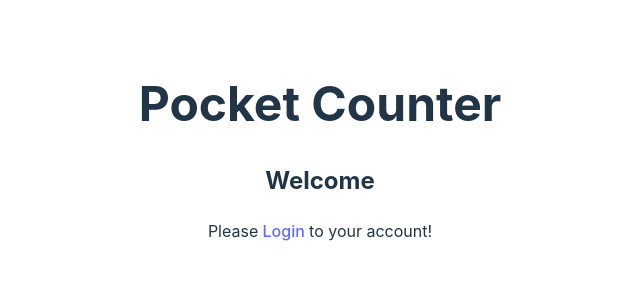
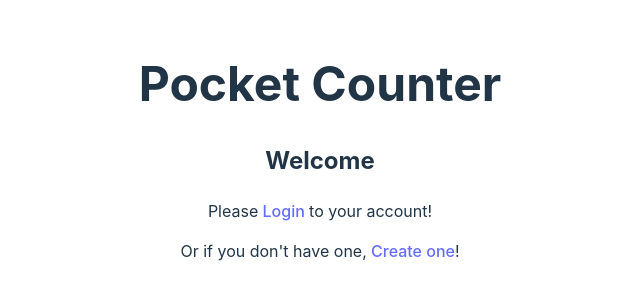
Before and after one commit to fa125had/vite-practice, a React (Vite) app: page / in a window 1280 px wide. Shown: the part 248-548 px from the top of the page, without its empty margins (320-960 px from the left). Built offline with nearby package versions, Linux system fonts and the light colour scheme; no server answers.

Commit message:
root-page bug fix

```diff
--- a/src/Components/Root/Root.jsx
+++ b/src/Components/Root/Root.jsx
@@ -1,11 +1,24 @@
 import { Outlet, Link } from 'react-router-dom'
+import {useState} from 'react'
 
 export const Root = () => {
+  const [loginPrompt, setLoginPrompt] = useState(true)
+
+  const handleLoginClick = () => {
+    setLoginPrompt(false);
+  }
+
   return (
     <div>
       <h1>Pocket Counter</h1>
       <h2>Welcome</h2>
-      <p>Please<Link to='/login'> Login </Link>to your account!</p>
+      {loginPrompt &&
+      <>
+        <p>Please<Link to='/login' onClick={handleLoginClick}> Login </Link>to your account!</p>
+        <p>Or if you don&apos;t have one,<Link to='/register' onClick={handleLoginClick}> Create one</Link>!</p>
+      </>
+
+          }
       <Outlet />
     </div>
   )
```
